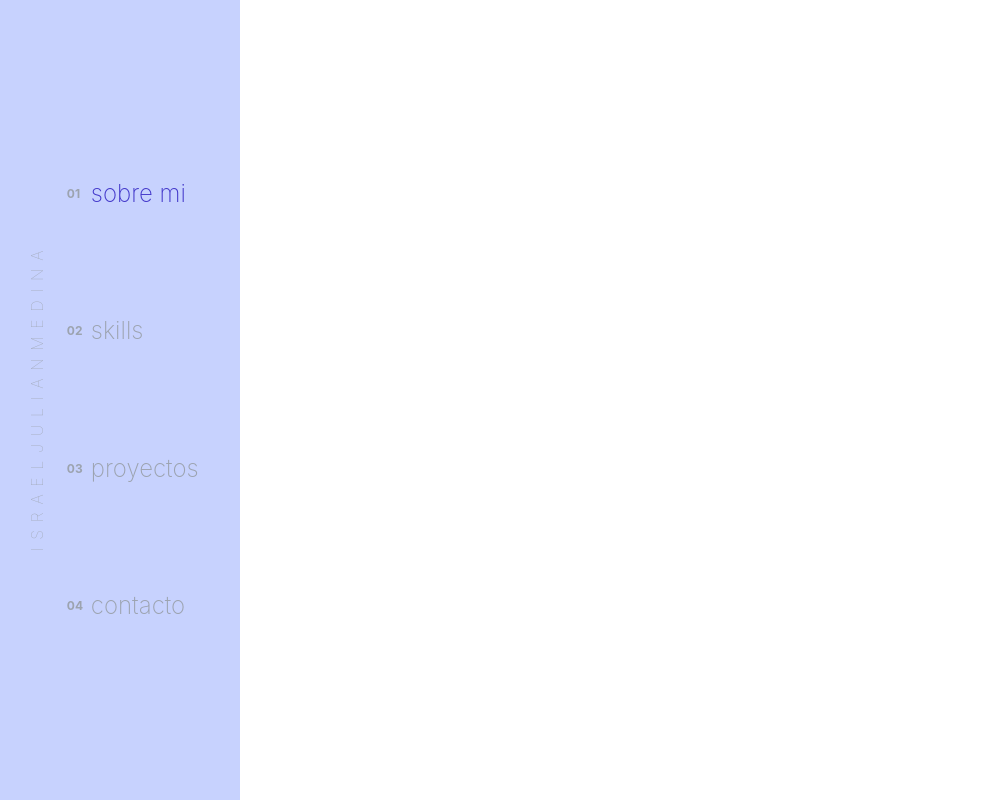
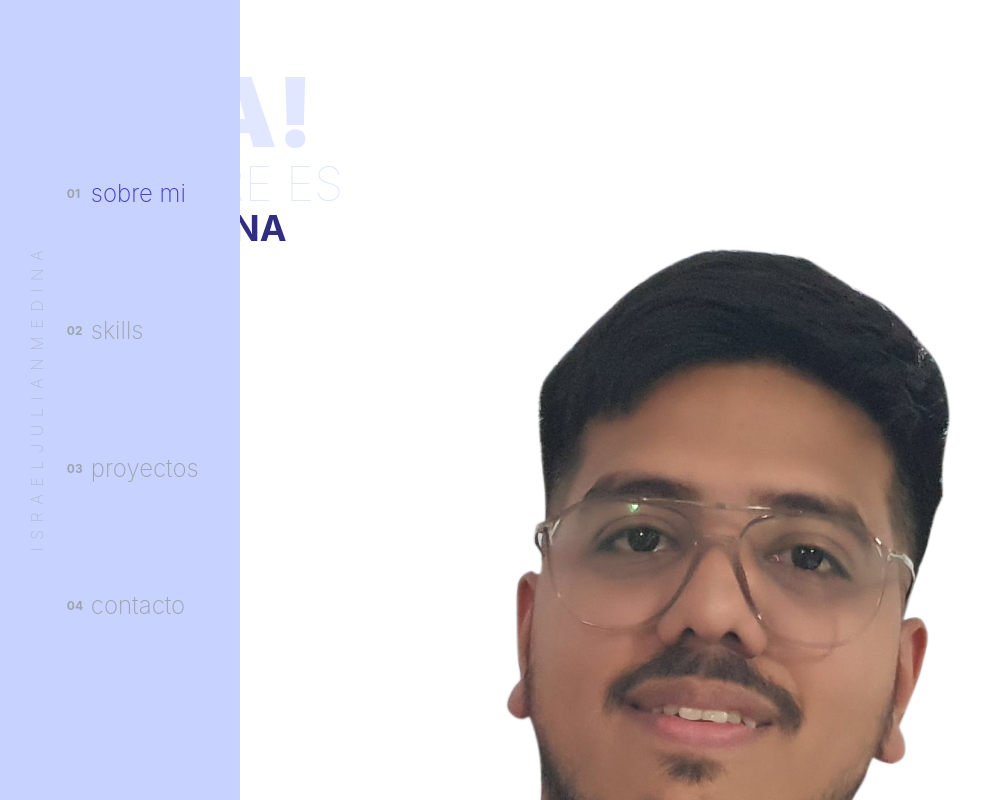
Before and after one commit to JulianMedd/israeljulianmedina, a Next.js app: page /about-me in a window 1280 px wide. Shown: the top 800 px of the page, without its empty margins (0-982 px from the left). Built offline with nearby package versions, Linux system fonts and the light colour scheme.

Commit message:
adding the hero component

```diff
--- /dev/null
+++ b/components/hero/Hero.js
@@ -0,0 +1,21 @@
+import React from "react";
+import Image from 'next/image';
+import fotoPerfil from "../../public/foto_perfil.png";
+
+const Hero = () => {
+    return (
+        <div className="flex flex-col justify-between">
+            <div>
+                <p className="text-8xl font-black text-indigo-100">HOLA!</p>
+                <p className="text-5xl font-thin text-indigo-100">MI NOMBRE ES</p>
+                <h1 className="text-4xl font-bold text-indigo-900">JULIAN MEDINA</h1>
+            </div>
+            <Image
+                src={fotoPerfil}
+                layout='responsive'
+            />
+        </div>
+    )
+}
+
+export default Hero
--- a/components/menu/Nav.js
+++ b/components/menu/Nav.js
@@ -6,9 +6,9 @@
     return(
         <nav className={`w-4/5 h-screen absolute top-0 ${ open ? 'left-0 ' : '-left-full'} md:left-0 md:w-60 z-50 bg-indigo-200 py-14 pl-18 md:pl-2 pr-6 flex items-center justify-evenly duration-700`}>
             <div className="absolute top-4 right-4 text-indigo-700 md:hidden text-2xl font-light" onClick={()=>isOpen()}>
-            <svg xmlns="http://www.w3.org/2000/svg" className="h-7 w-7" viewBox="0 0 20 20" fill="currentColor">
-  <path fillRule="evenodd" d="M4.293 4.293a1 1 0 011.414 0L10 8.586l4.293-4.293a1 1 0 111.414 1.414L11.414 10l4.293 4.293a1 1 0 01-1.414 1.414L10 11.414l-4.293 4.293a1 1 0 01-1.414-1.414L8.586 10 4.293 5.707a1 1 0 010-1.414z" clipRule="evenodd" />
-</svg>
+                <svg xmlns="http://www.w3.org/2000/svg" className="h-7 w-7" viewBox="0 0 20 20" fill="currentColor">
+                    <path fillRule="evenodd" d="M4.293 4.293a1 1 0 011.414 0L10 8.586l4.293-4.293a1 1 0 111.414 1.414L11.414 10l4.293 4.293a1 1 0 01-1.414 1.414L10 11.414l-4.293 4.293a1 1 0 01-1.414-1.414L8.586 10 4.293 5.707a1 1 0 010-1.414z" clipRule="evenodd" />
+                </svg>
             </div>
             <h2 className="textRotate text-gray-400 font-thin tracking-widest">
                 I S R A E L  J U L I A N  M E D I N A
--- a/pages/about-me.js
+++ b/pages/about-me.js
@@ -1,4 +1,5 @@
 import React from "react";
+import Hero from "../components/hero/Hero";
 import NavBar from "../components/menu";
 
 export const AboutMe = () => {
@@ -6,9 +7,10 @@
     return (
         <main>
             <NavBar/>
-            <div
-            className="w-screen h-screen pt-16">
-                <h1 className="textRotate">texto prueba</h1>
+            <div className="w-screen h-screen pt-16">
+                <div>
+                    <Hero/>
+                </div>
             </div>
         </main>
     )
```
Also changed, not shown: public/foto_perfil.png (added).
